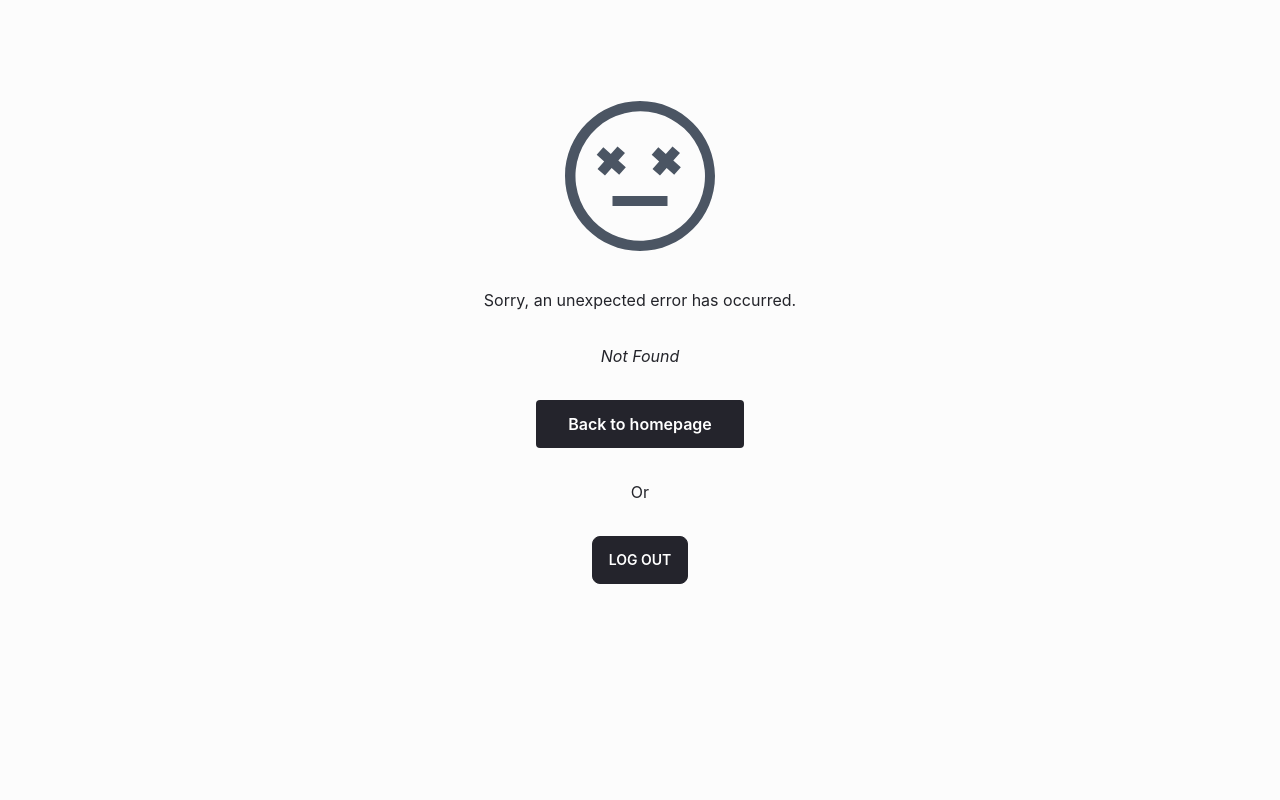
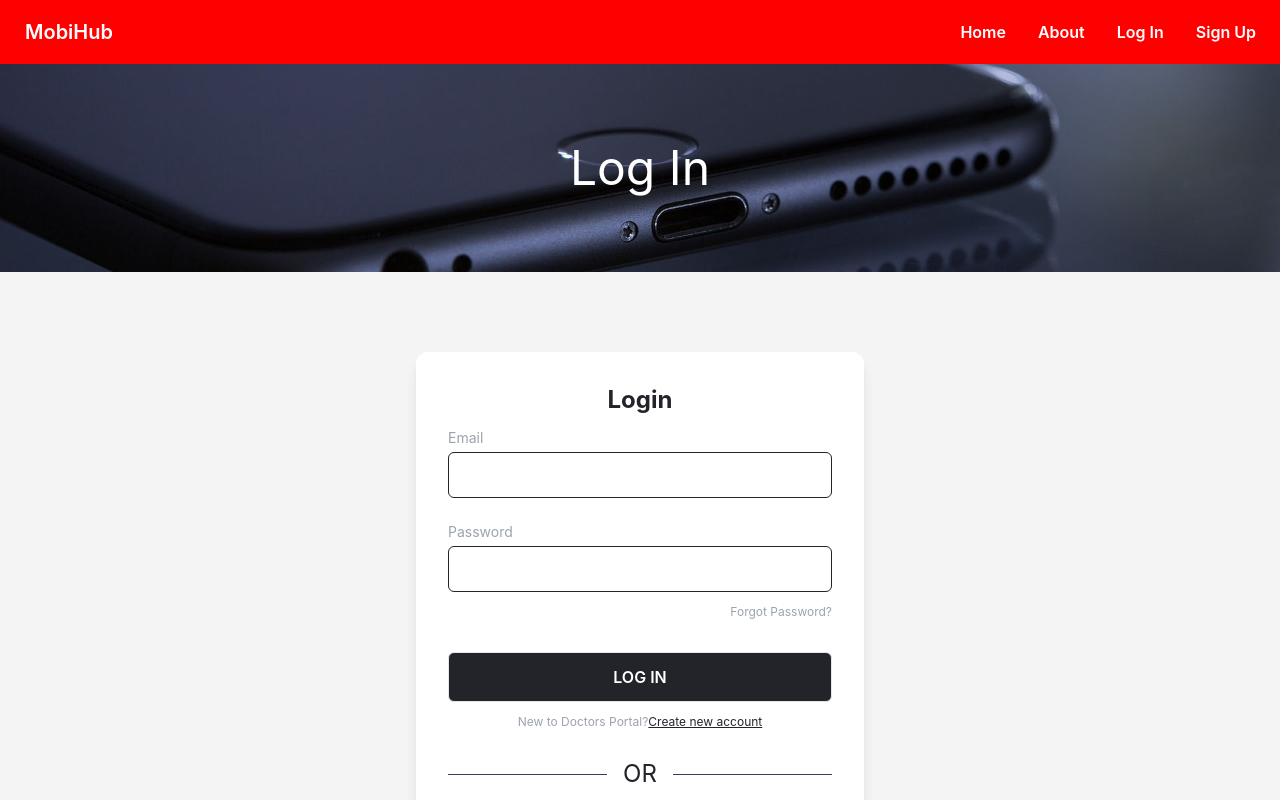
Before and after one commit to TahsinMostafiz/mobihub_client, a React (Create React App) app: page /logIn in a window 1280 px wide. Before the commit this address had no page. Shown: the top 800 px of the page. Built offline with nearby package versions, Linux system fonts and the light colour scheme.

Commit message:
Log in page setup

```diff
--- a/src/Pages/Login/Login.js
+++ b/src/Pages/Login/Login.js
@@ -1,10 +1,93 @@
-import React from "react";
+import React, { useState, useEffect } from "react";
+import { Link } from "react-router-dom";
+import loginBanner from "../../assets/login/login-banner.jpg";
 
 const Login = () => {
+  const [windowWidth, setWindowWidth] = useState(window.innerWidth);
+  const imageUrl = windowWidth >= 650 ? loginBanner : "none";
+
+  useEffect(() => {
+    const handleWindowResize = () => {
+      setWindowWidth(window.innerWidth);
+    };
+
+    window.addEventListener("resize", handleWindowResize);
+
+    return () => {
+      window.removeEventListener("resize", handleWindowResize);
+    };
+  }, []);
+
   return (
-    <div>
-      <h2 className="text-3xl">Login</h2>
-    </div>
+    <>
+      <div
+        className="py-20 text-center"
+        style={{
+          backgroundImage: `url(${imageUrl})`,
+          backgroundRepeat: "no-repeat",
+          backgroundSize: "cover",
+          backgroundPosition: "center center",
+          width: "100%",
+        }}
+      >
+        <h2 className="text-5xl text-white">Log In</h2>
+      </div>
+      <div className="bg-neutral py-10">
+        <div className="w-full max-w-md p-8 space-y-3 rounded-xl bg-white text-accent shadow-lg mx-auto my-10">
+          <h1 className="text-2xl font-bold text-center">Login</h1>
+          <form className="space-y-6">
+            <div className="space-y-1 text-sm">
+              <label htmlFor="email" className="block text-gray-400">
+                Email
+              </label>
+              <input
+                type="text"
+                name="email"
+                id="email"
+                className="w-full px-4 py-3 rounded-md border border-accent bg-white text-accent focus:outline-secondary"
+              />
+            </div>
+            <div className="space-y-1 text-sm">
+              <label htmlFor="password" className="block text-gray-400">
+                Password
+              </label>
+              <input
+                type="password"
+                name="password"
+                id="password"
+                className="w-full px-4 py-3 rounded-md border border-accent bg-white text-accent focus:outline-secondary"
+              />
+
+              <div className="flex justify-end text-xs text-gray-400 py-2">
+                <Link>Forgot Password?</Link>
+              </div>
+            </div>
+            <button className="block w-full p-3 text-center rounded-md text-white bg-accent border font-semibold hover:border-accent hover:bg-white hover:text-accent transition duration-150 ease-out hover:ease-in">
+              LOG IN
+            </button>
+          </form>
+          <p className="text-xs text-center sm:px-6 text-gray-400">
+            New to Doctors Portal?
+            <Link to="/signUp" className="underline text-secondary">
+              Create new account
+            </Link>
+          </p>
+          <div className="flex items-center pt-4 space-x-1">
+            <div className="flex-1 h-px sm:w-16 bg-gray-700"></div>
+            <p className="px-3 text-2xl text-accent">OR</p>
+            <div className="flex-1 h-px sm:w-16 bg-gray-700"></div>
+          </div>
+          <div className="flex justify-center space-x-4">
+            <button
+              aria-label="Log in with Google"
+              className="w-full px-4 py-3 rounded-md border border-accent bg-white text-accent"
+            >
+              CONTINUE WITH GOOGLE
+            </button>
+          </div>
+        </div>
+      </div>
+    </>
   );
 };
 
--- a/src/Pages/SignUp/SellerSignUp/SellerSignUp.js
+++ b/src/Pages/SignUp/SellerSignUp/SellerSignUp.js
@@ -40,7 +40,7 @@ const SellerSignUp = () => {
               className="w-full px-4 py-3 rounded-md border border-accent bg-white text-accent focus:outline-secondary"
             />
           </div>
-          <button className="block w-full p-3 text-center rounded-md text-white bg-green-500 border font-semibold hover:border-green-500 hover:bg-white hover:text-green-500 transition duration-150 ease-out hover:ease-in">
+          <button className="block w-full p-3 text-center rounded-md text-white bg-accent border font-semibold hover:border-accent hover:bg-white hover:text-accent transition duration-150 ease-out hover:ease-in">
             Sign Up
           </button>
         </form>
@@ -58,7 +58,7 @@ const SellerSignUp = () => {
         <div className="flex justify-center space-x-4">
           <button
             aria-label="Log in with Google"
-            className="w-full px-4 py-3 rounded-md border border-green-500 bg-white text-green-500 font-semibold hover:border-green-500 hover:bg-green-500 hover:text-white transition duration-150 ease-out hover:ease-in"
+            className="w-full px-4 py-3 rounded-md border border-accent bg-white text-accent font-semibold hover:border-accent hover:bg-accent hover:text-white transition duration-150 ease-out hover:ease-in"
           >
             CONTINUE WITH GOOGLE
           </button>
--- a/src/Pages/SignUp/SignUp.js
+++ b/src/Pages/SignUp/SignUp.js
@@ -55,7 +55,7 @@ const SignUp = () => {
           <Link to="/signUp/seller">
             <button
               onClick={sellerText}
-              className="btn btn-primary btn-sm bg-green-500 text-white border-0"
+              className="btn btn-primary btn-sm bg-accent text-white border-0"
             >
               Seller
             </button>
--- a/src/Shared/NavBar/NavBar.js
+++ b/src/Shared/NavBar/NavBar.js
@@ -12,6 +12,11 @@ const NavBar = () => {
       <li>
         <Link className="font-semibold" to="/about">
           About
+        </Link>
+      </li>
+      <li>
+        <Link className="font-semibold" to="/logIn">
+          Log In
         </Link>
       </li>
       <li>
```
Also changed, not shown: src/Routes/Routes.js (+9 -0 lines).
